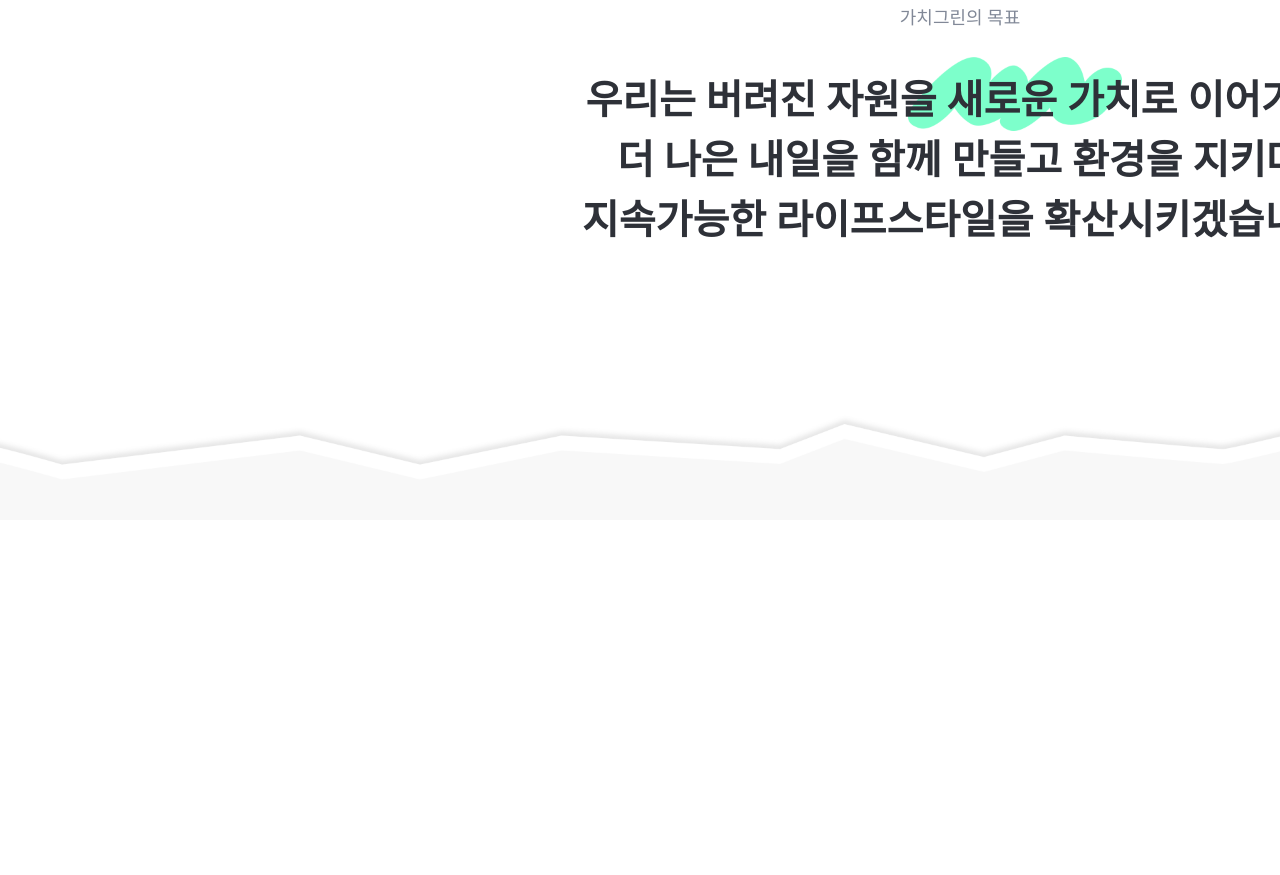
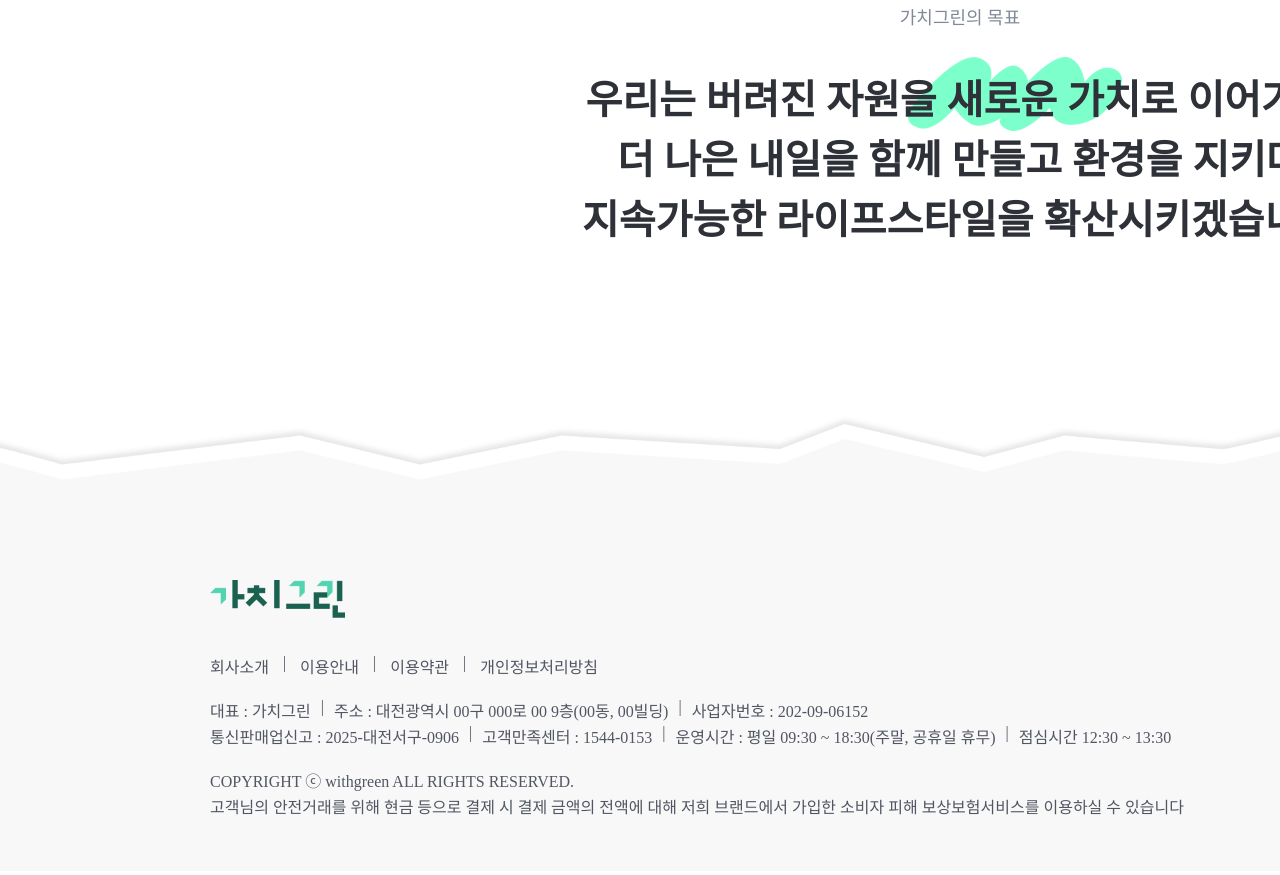
Before and after one commit to yeri-1002/web-branding, a plain HTML site: page index.html in a window 1280 px wide. Shown: the part 6338-7213 px from the top of the page. Before the commit the page ends 6858 px from the top, so only its background shows below. Drawn offline with Linux system fonts and the light colour scheme; a web font is replaced by a local one.

Commit message:
sec-10 완료

```diff
--- a/css/style.css
+++ b/css/style.css
@@ -136,7 +136,6 @@ html, body {
 .sec-4 > .con {
   width: 1500px;
   margin: 0 auto;
-  /* border: 1px solid red; */
 }
 
 .sec-4 > .con > .top,
@@ -779,3 +778,62 @@ html, body {
   color: #2E3138;
   z-index: 5;
 }
+
+/* .sec-10 시작 */
+.sec-10 {
+  position: relative;
+  width: 1920px;
+  margin: 0 auto;
+}
+
+.sec-10 > .f-img {
+  width: 1920px;
+}
+
+.sec-10 > .f-img > img {
+  width: 100%;
+}
+
+.sec-10 .f-text {
+  position: absolute;
+  top: 60px;
+  left: 210px;
+  color: #515662;
+}
+
+.sec-10 .f-text > .f-logo {
+  width: 135px;
+}
+
+.sec-10 .f-text > .f-logo > img {
+  display: block;
+  width: 100%;
+}
+
+.sec-10 .f-text > .top-text {
+  display: flex;
+  gap: 14px;
+  margin-top: 36px;
+}
+
+.sec-10 .f-text > .m-text {
+  margin-top: 20px;
+}
+
+.sec-10 .f-text > .m-text > .m-t {
+  margin-bottom: 2px;
+}
+
+.sec-10 .f-text > .m-text > .m-t,
+.sec-10 .f-text > .m-text > .m-b {
+  display: flex;
+  gap: 10px;
+}
+
+.sec-10 .f-text > .b-text {
+  margin-top: 20px;
+}
+
+.sec-10 .f-text > .b-text > .b-t {
+  margin-bottom: 2px;
+}
--- a/index.html
+++ b/index.html
@@ -366,6 +366,58 @@
     </div>
   </section>
 
-  <section class="sec-10"></section>
+  <section class="sec-10">
+    <div class="f-img">
+      <img src="image/sec-9-bg.png" alt="">
+    </div>
+    <div class="f-text">
+        <div class="f-logo">
+          <img src="image/logo.png" alt="">
+        </div>
+
+        <div class="top-text">
+          <a href="#">회사소개</a>
+          <div class="line">|</div>
+
+          <a href="#">이용안내</a>
+          <div class="line">|</div>
+
+          <a href="#">이용약관</a>
+          <div class="line">|</div>
+
+          <a href="#">개인정보처리방침</a>
+        </div>
+
+        <div class="m-text">
+          <div class="m-t">
+            <p>대표 : 가치그린</p>
+            <div class="line">|</div>
+            <p>주소 : 대전광역시 00구 000로 00 9층(00동, 00빌딩)</p>
+            <div class="line">|</div>
+            <p>사업자번호 : 202-09-06152</p>
+          </div>
+
+          <div class="m-b">
+            <p>통신판매업신고 : 2025-대전서구-0906</p>
+            <div class="line">|</div>
+            <p>고객만족센터 : 1544-0153</p>
+            <div class="line">|</div>
+            <p>운영시간 : 평일 09:30 ~ 18:30(주말, 공휴일 휴무)</p>
+            <div class="line">|</div>
+            <p>점심시간 12:30 ~ 13:30</p>
+          </div>
+        </div>
+
+        <div class="b-text">
+          <div class="b-t">
+            <p>COPYRIGHT ⓒ withgreen ALL RIGHTS RESERVED.</p>
+          </div>
+
+          <div class="b-b">
+            <p>고객님의 안전거래를 위해 현금 등으로 결제 시 결제 금액의 전액에 대해 저희 브랜드에서 가입한 소비자 피해 보상보험서비스를 이용하실 수 있습니다</p>
+          </div>
+        </div>
+      </div>
+  </section>
 </body>
 </html>
```
